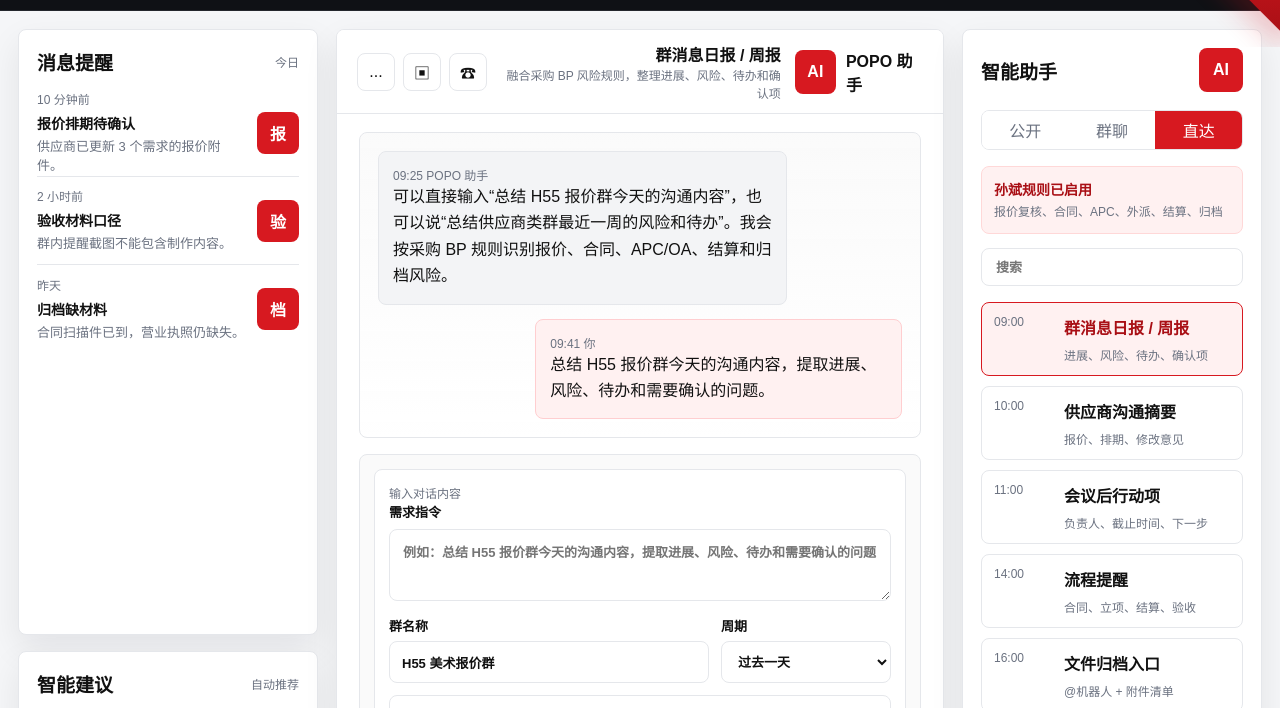
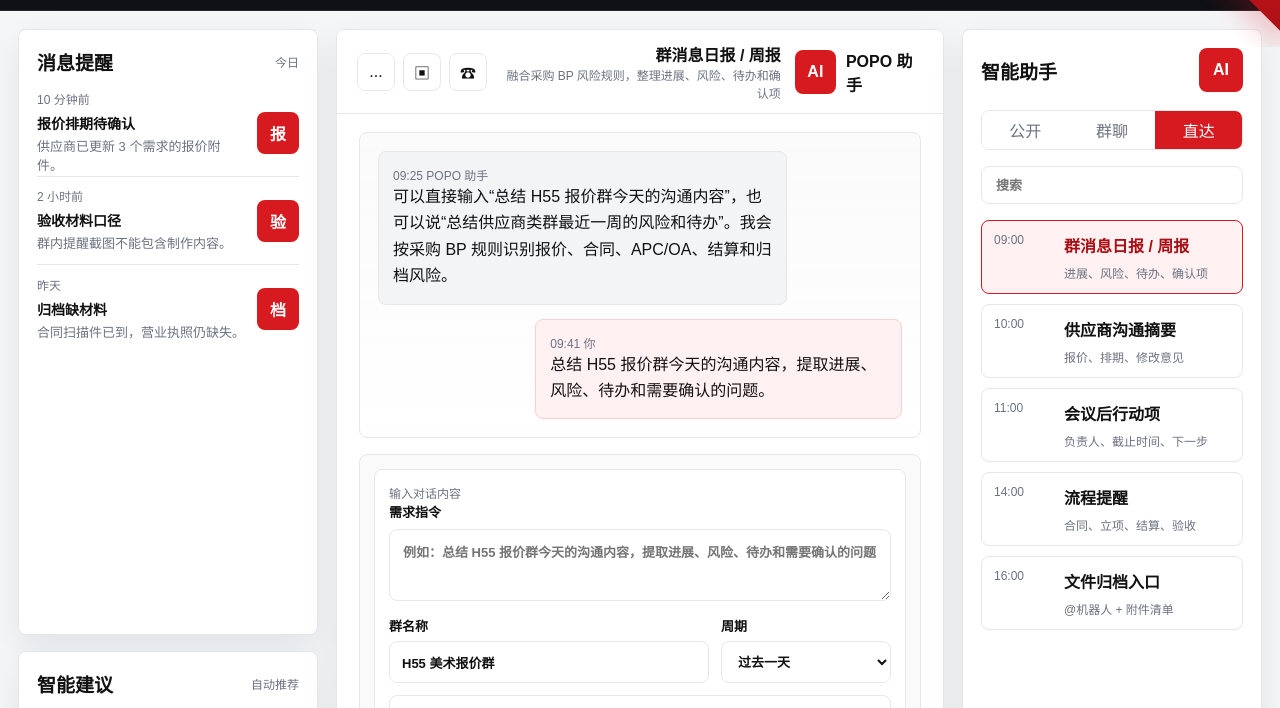
Before and after one commit to script-sb/popo-ai-slice, a plain HTML site: page index.html in a window 1280 px wide. Shown: the part 65-773 px from the top of the page. Drawn offline with Linux system fonts and the light colour scheme.

Commit message:
Hide assistant rule status card

```diff
--- a/index.html
+++ b/index.html
@@ -246,10 +246,6 @@
               <button>群聊</button>
               <button class="active">直达</button>
             </div>
-            <div class="rule-status">
-              <strong>孙斌规则已启用</strong>
-              <span>报价复核、合同、APC、外派、结算、归档</span>
-            </div>
             <label class="small-search">
               <input type="search" placeholder="搜索" />
             </label>
--- a/styles.css
+++ b/styles.css
@@ -706,27 +706,6 @@ textarea {
   background: var(--red);
 }
 
-.rule-status {
-  display: grid;
-  gap: 4px;
-  margin-bottom: 14px;
-  border: 1px solid #ffd8d8;
-  border-radius: 8px;
-  padding: 12px;
-  background: var(--red-soft);
-}
-
-.rule-status strong {
-  color: var(--red-dark);
-  font-size: 14px;
-}
-
-.rule-status span {
-  color: var(--muted);
-  font-size: 12px;
-  line-height: 1.5;
-}
-
 .scene-list {
   display: grid;
   gap: 10px;
```
